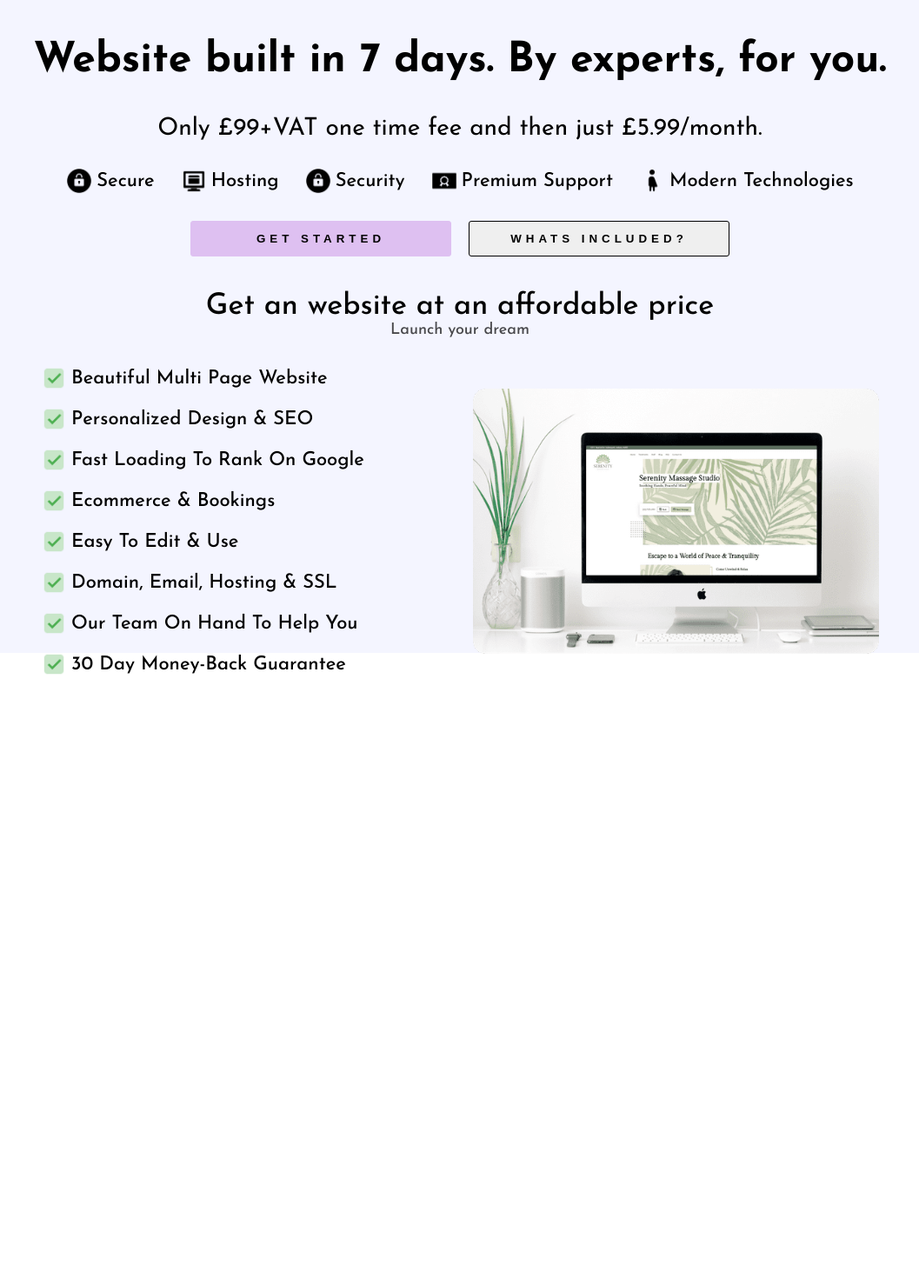
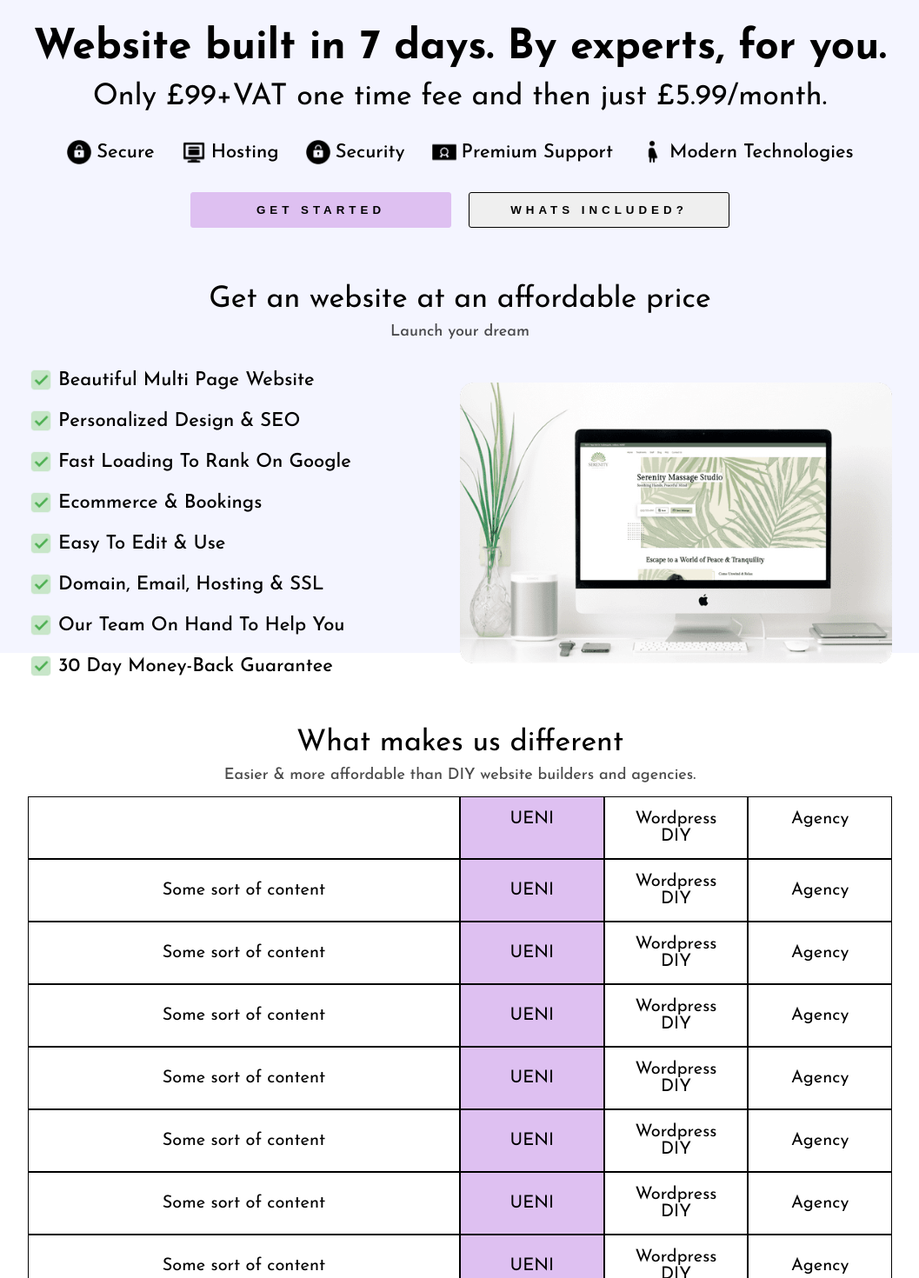
Before and after one commit to Bunningss/doubleOthree, a Next.js app: page / in a window 1280 px wide. Shown: the part 120-1590 px from the top of the page at 87% size, without its empty margins (111-1168 px from the left). Before the commit the page ends 985 px from the top, so only its background shows below. Built offline with nearby package versions, Linux system fonts and the light colour scheme.

Commit message:
updated layout

```diff
--- a/src/app/globals.css
+++ b/src/app/globals.css
@@ -21,15 +21,3 @@
 li {
   list-style: none;
 }
-
-.headerLarge {
-  font-size: 48px;
-}
-
-.headerSecondary {
-  font-size: 28px;
-}
-
-.headerMedium {
-  font-size: 34px;
-}
--- a/src/app/page.jsx
+++ b/src/app/page.jsx
@@ -5,18 +5,22 @@
 import Container from "@/components/Container/Container";
 import Image from "next/image";
 import promotion from "@/images/promotion.png";
+import FeatureTable from "@/components/FeatureTable/FeatureTable";
+import Headers from "@/components/Headers/Headers";
+import Section from "@/components/Section/Section";
 
 export default function Home() {
   return (
     <main>
       <div className={styles.hero}>
         <Container>
-          <h2 className={`${styles.headerPrimary} headerLarge`}>
-            Website built in 7 days. By experts, for you.
-          </h2>
-          <h5 className={`${styles.headerSecondary} headerSecondary`}>
-            Only £99+VAT one time fee and then just £5.99/month.
-          </h5>
+          <Headers
+            XLHeader={"Website built in 7 days. By experts, for you."}
+            primaryHeader={
+              "Only £99+VAT one time fee and then just £5.99/month."
+            }
+          />
+
           <div className={styles.features}>
             {features.map((feature, indx) => (
               <Feature feature={feature} key={indx} />
@@ -26,11 +30,14 @@
             <Button label={"get started"} primary medium />
             <Button label={"whats included?"} medium />
           </div>
+
+          {/* Services Section */}
+          <Section>
             <div className={styles.services}>
-            <h2 className={`headerMedium ${styles.servicesHeader}`}>
-              Get an website at an affordable price
-            </h2>
-            <h6 className={styles.servicesText}>Launch your dream</h6>
+              <Headers
+                primaryHeader={"Get an website at an affordable price"}
+                secondaryHeader={"Launch your dream"}
+              />
               <div className={styles.servicesContent}>
                 <div className={styles.servicesColumn}>
                   {services.map((service, indx) => (
@@ -46,6 +53,18 @@
                 </div>
               </div>
             </div>
+          </Section>
+
+          {/* Features Table */}
+          <Section>
+            <Headers
+              primaryHeader={"What makes us different"}
+              secondaryHeader={
+                "Easier & more affordable than DIY website builders and agencies."
+              }
+            />
+            <FeatureTable />
+          </Section>
         </Container>
       </div>
     </main>
--- a/src/app/page.module.css
+++ b/src/app/page.module.css
@@ -2,10 +2,6 @@
   height: 100vh;
   background-color: var(--accent);
   text-align: center;
-}
-
-.headerPrimary {
-  margin: 80px 0 15px 0;
 }
 
 .headerSecondary {
@@ -35,18 +31,14 @@
   flex-direction: column;
   align-items: center;
   justify-content: center;
-  margin: 40px 0;
 }
 
 .servicesContent {
   display: grid;
   grid-template-columns: 1fr 1fr;
-  max-width: 1024px;
-  width: 100%;
 }
 
 .servicesColumn {
-  padding: 15px;
   display: flex;
   flex-direction: column;
   justify-content: center;
@@ -57,13 +49,11 @@
   font-weight: 500;
 }
 
-.servicesText {
-  font-size: 18px;
-  font-weight: 500;
-  opacity: 0.7;
-}
-
 .servicesImage {
   width: 100%;
   object-fit: contain;
 }
+
+.tableSectionHeaders {
+  margin: 0 0 30px 0;
+}
--- /dev/null
+++ b/src/components/FeatureTable/FeatureTable.jsx
@@ -0,0 +1,28 @@
+import styles from "./FeatureTable.module.css";
+import FeaturetableContent from "./FeaturetableContent/FeaturetableContent";
+
+const FeatureTable = () => {
+  return (
+    <>
+      <div className={styles.table}>
+        {/* Header */}
+        <div className={styles.tableHeader}></div>
+        <div className={styles.tableHeader}>UENI</div>
+        <div className={styles.tableHeader}>Wordpress DIY</div>
+        <div className={styles.tableHeader}>Agency</div>
+      </div>
+      <FeaturetableContent />
+      <FeaturetableContent />
+      <FeaturetableContent />
+      <FeaturetableContent />
+      <FeaturetableContent />
+      <FeaturetableContent />
+      <FeaturetableContent />
+      <FeaturetableContent />
+      <FeaturetableContent />
+      <FeaturetableContent />
+    </>
+  );
+};
+
+export default FeatureTable;
--- /dev/null
+++ b/src/components/FeatureTable/FeatureTable.module.css
@@ -0,0 +1,14 @@
+.table {
+  display: grid;
+  grid-template-columns: 3fr 1fr 1fr 1fr;
+}
+
+.tableHeader {
+  border: 1px solid var(--variant);
+  padding: 15px;
+  font-size: 20px;
+}
+
+.tableHeader:nth-child(4n - 2) {
+  background-color: var(--secondary);
+}
--- /dev/null
+++ b/src/components/FeatureTable/FeaturetableContent/FeaturetableContent.jsx
@@ -0,0 +1,14 @@
+import styles from "./FeaturetableContent.module.css";
+
+const FeaturetableContent = () => {
+  return (
+    <div className={styles.columnWrapper}>
+      <span className={styles.tableColumn}>Some sort of content</span>
+      <span className={styles.tableColumn}>UENI</span>
+      <span className={styles.tableColumn}>Wordpress DIY</span>
+      <span className={styles.tableColumn}>Agency</span>
+    </div>
+  );
+};
+
+export default FeaturetableContent;
--- /dev/null
+++ b/src/components/FeatureTable/FeaturetableContent/FeaturetableContent.module.css
@@ -0,0 +1,18 @@
+.columnWrapper {
+  display: grid;
+  grid-template-columns: 3fr 1fr 1fr 1fr;
+}
+
+.tableColumn {
+  border: 1px solid var(--variant);
+  padding: 15px;
+  font-size: 20px;
+
+  display: flex;
+  align-items: center;
+  justify-content: center;
+}
+
+.tableColumn:nth-child(4n - 2) {
+  background-color: var(--secondary);
+}
--- /dev/null
+++ b/src/components/Headers/Headers.jsx
@@ -0,0 +1,18 @@
+import styles from "./Headers.module.css";
+
+const Headers = ({ primaryHeader, secondaryHeader, XLHeader }) => {
+  return (
+    <div className={styles.headerWrapper}>
+      {XLHeader && <h1 className={styles.XLHeader}>{XLHeader}</h1>}
+      {primaryHeader && (
+        <h2 className={styles.headerPrimary}>{primaryHeader}</h2>
+      )}
+
+      {secondaryHeader && (
+        <h6 className={styles.headerSecondary}>{secondaryHeader}</h6>
+      )}
+    </div>
+  );
+};
+
+export default Headers;
--- /dev/null
+++ b/src/components/Headers/Headers.module.css
@@ -0,0 +1,20 @@
+.headerWrapper {
+  margin: 15px 0;
+}
+
+.XLHeader {
+  margin: 65px 0 15px 0;
+  font-size: 48px;
+}
+
+.headerPrimary {
+  font-weight: 400;
+  font-size: 34px;
+  margin: 10px 0;
+}
+
+.headerSecondary {
+  font-size: 18px;
+  font-weight: 500;
+  opacity: 0.7;
+}
--- /dev/null
+++ b/src/components/Section/Section.jsx
@@ -0,0 +1,7 @@
+import styles from "./Section.module.css";
+
+const Section = ({ children }) => {
+  return <section className={styles.section}>{children}</section>;
+};
+
+export default Section;
--- /dev/null
+++ b/src/components/Section/Section.module.css
@@ -0,0 +1,3 @@
+.section {
+  margin: 40px 0 0 0;
+}
```
Lines whose indentation alone changed are shown as unchanged.
